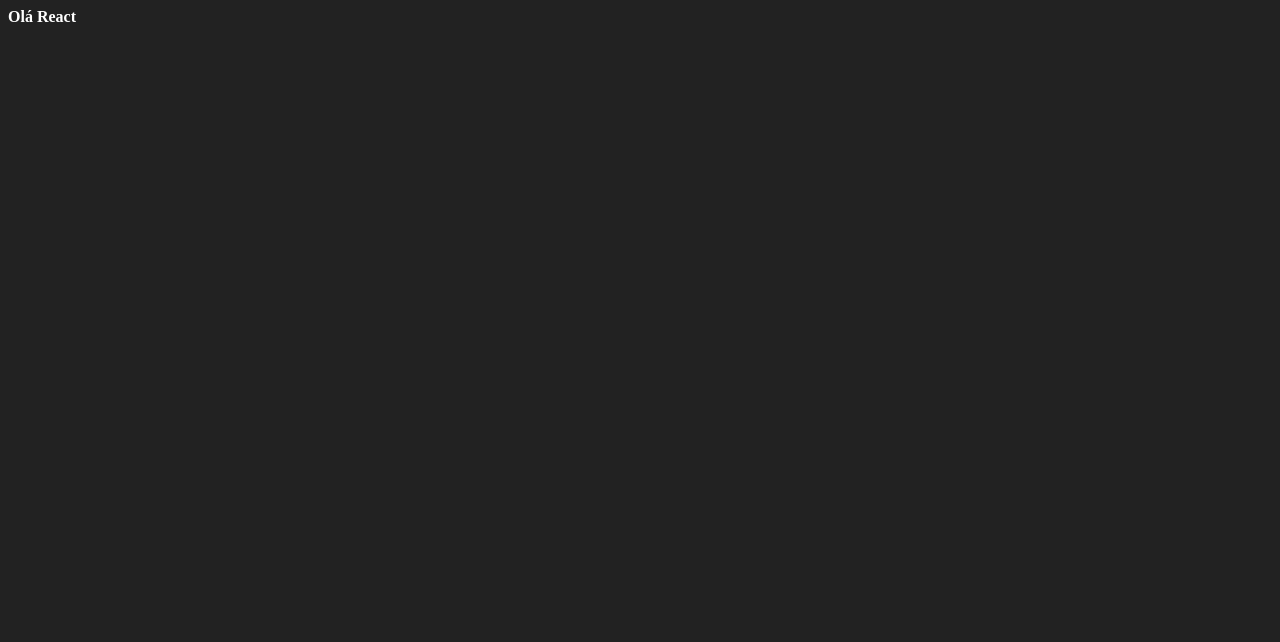
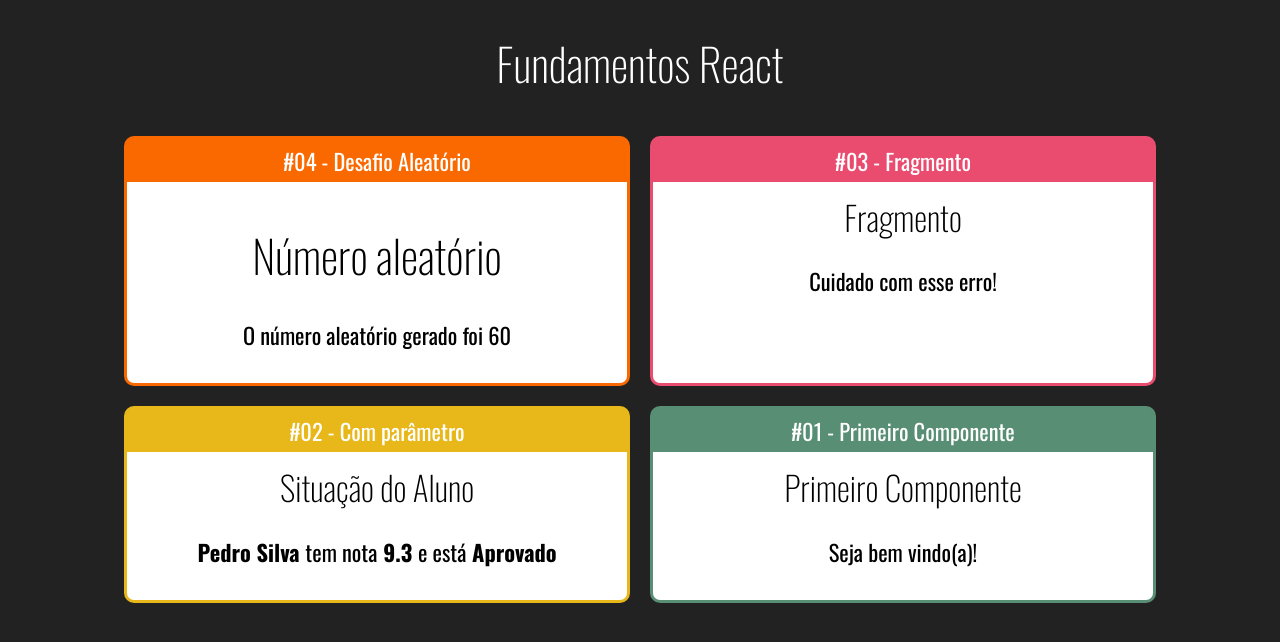
Before and after one commit to joaov-rizzardo/curso-react-redux, a React (Create React App) app in the folder fundamentos-react/: page / in a window 1280 px wide. Shown: the top 642 px of the page. Built offline with nearby package versions, Linux system fonts and the light colour scheme.

Commit message:
Fundamentos React

```diff
--- a/fundamentos-react/public/index.html
+++ b/fundamentos-react/public/index.html
@@ -11,6 +11,9 @@
     />
     <link rel="apple-touch-icon" href="%PUBLIC_URL%/logo192.png" />
     <link rel="manifest" href="%PUBLIC_URL%/manifest.json" />
+    <link rel="preconnect" href="https://fonts.googleapis.com">
+    <link rel="preconnect" href="https://fonts.gstatic.com" crossorigin>
+    <link href="https://fonts.googleapis.com/css2?family=Libre+Baskerville&family=Oswald:wght@200;300;400;500;600;700&family=Poppins:wght@400;700&family=Questrial&display=swap" rel="stylesheet">
     <title>React App</title>
   </head>
   <body>
--- /dev/null
+++ b/fundamentos-react/src/App.css
@@ -0,0 +1,5 @@
+.App .Cards{
+    display: flex;
+    justify-content: center;
+    flex-wrap: wrap;
+}
--- /dev/null
+++ b/fundamentos-react/src/App.jsx
@@ -0,0 +1,36 @@
+import './App.css'
+import React from 'react'
+
+import Card from './components/layout/Card'
+import Primeiro from './components/basicos/Primeiro'
+import ComParametro from './components/basicos/ComParametro'
+import Fragmento from './components/basicos/Fragmento'
+import Aleatorio from './components/basicos/Aleatorio'
+
+export default () => {
+    return (
+        <div className="App">
+            <h1>Fundamentos React</h1>
+            <div className="Cards">
+                <Card title="#04 - Desafio Aleatório" color="#FA6900">
+                    <Aleatorio maxNumber={100} minNumber={15} />
+                </Card>
+
+                <Card title="#03 - Fragmento" color="#e94c6f">
+                    <Fragmento />
+                </Card>
+
+                <Card title="#02 - Com parâmetro" color="#e8b71a">
+                    <ComParametro
+                        titulo="Situação do Aluno"
+                        aluno="Pedro Silva"
+                        nota={9.3} />
+                </Card>
+
+                <Card title="#01 - Primeiro Componente" color="#588e73">
+                    <Primeiro />
+                </Card>
+            </div>
+        </div>
+    )
+}
--- /dev/null
+++ b/fundamentos-react/src/components/basicos/Aleatorio.jsx
@@ -0,0 +1,17 @@
+import React from 'react';
+
+export default (props) => {
+
+    const aleatoryNumber = getNumber(props.maxNumber, props.minNumber)
+
+    return (
+        <div>
+            <h1>Número aleatório</h1>
+            <p>O número aleatório gerado foi {aleatoryNumber}</p>
+        </div>
+    )
+}
+
+const getNumber = (maxNumber, minNumber) => {
+    return Math.floor(Math.random() * (maxNumber - minNumber) + minNumber)
+}
--- /dev/null
+++ b/fundamentos-react/src/components/basicos/ComParametro.jsx
@@ -0,0 +1,21 @@
+import React from 'react'
+
+// PROPS -> SÃO AS PROPRIEDADES PASSADAS PARA O COMPONENTE
+// E SÃO SOMENTE LEITURA, NÃO PODEM SER MODIFICADAS
+export default function ComParametro(props) {
+
+    const status = props.nota >= 7 ? 'Aprovado' : 'Recuperação'
+
+    return (
+        <div>
+            <h2>{props.titulo}</h2>
+            <p>
+                <strong>{props.aluno} </strong>
+                tem nota
+                <strong> {props.nota} </strong>
+                e está
+                <strong> {status}</strong>
+            </p>
+        </div>
+    )
+}
--- /dev/null
+++ b/fundamentos-react/src/components/basicos/Fragmento.jsx
@@ -0,0 +1,10 @@
+import React from 'react'
+
+export default function Fragmento(props){
+    return (
+        <>
+            <h2>Fragmento</h2>
+            <p>Cuidado com esse erro!</p>
+        </>
+    )
+}
--- /dev/null
+++ b/fundamentos-react/src/components/basicos/Primeiro.jsx
@@ -0,0 +1,13 @@
+import React from 'react'
+
+export default function Primeiro() {
+
+    const msg = 'Seja bem vindo(a)!'
+
+    return (
+        <div>
+            <h2>Primeiro Componente</h2>
+            <p>{msg}</p>
+        </div>
+    )
+}
--- /dev/null
+++ b/fundamentos-react/src/components/layout/Card.css
@@ -0,0 +1,24 @@
+.Card{
+    border-radius: 10px;
+    overflow: hidden;
+    border: 3px solid;
+    margin: 10px;
+
+    display: flex;
+    flex-direction: column;
+    min-width: 500px;
+    max-width: 500px;
+}
+
+.Card .Title{
+    padding: 5px 0px;
+    display: flex;
+    justify-content: center;
+}
+
+.Card .Content{
+    flex-grow: 1;
+    background: #fff;
+    color: #000;
+    padding: 10px;
+}
--- /dev/null
+++ b/fundamentos-react/src/components/layout/Card.jsx
@@ -0,0 +1,19 @@
+import './Card.css'
+import React from 'react'
+
+export default props => {
+
+    const cardStyle = {
+        backgroundColor: props.color || '#F00',
+        borderColor: props.color || '#F00'
+    }
+
+    return (
+        <div className="Card" style={cardStyle}>
+            <div className="Title">{props.title}</div>
+            <div className="Content">
+                {props.children}
+            </div>
+        </div>
+    )
+}
--- a/fundamentos-react/src/index.css
+++ b/fundamentos-react/src/index.css
@@ -1,4 +1,15 @@
 body{
+    font-family: Oswald;
     background-color: #222;
     color: #fff;
+    text-align: center;
+    font-size: 1.4rem;
 }
+
+h1, h2, h3{
+    font-weight: 200;
+}
+
+h2, h3{
+    margin: 0;
+}
--- a/fundamentos-react/src/index.js
+++ b/fundamentos-react/src/index.js
@@ -2,11 +2,9 @@ import './index.css'
 import ReactDOM from 'react-dom'
 import React from 'react'
 
-const tag = <strong>Olá React</strong>
+import App from './App'
 
 ReactDOM.render(
-    <div>
-        {tag}
-    </div>,
+    <App />,
     document.getElementById('root')
 )
```
